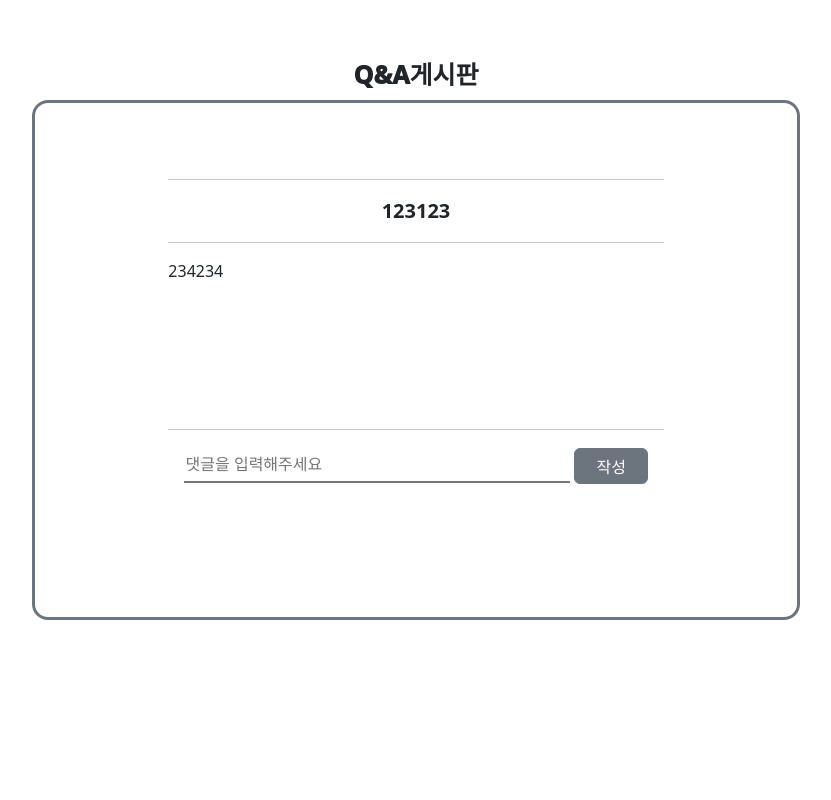
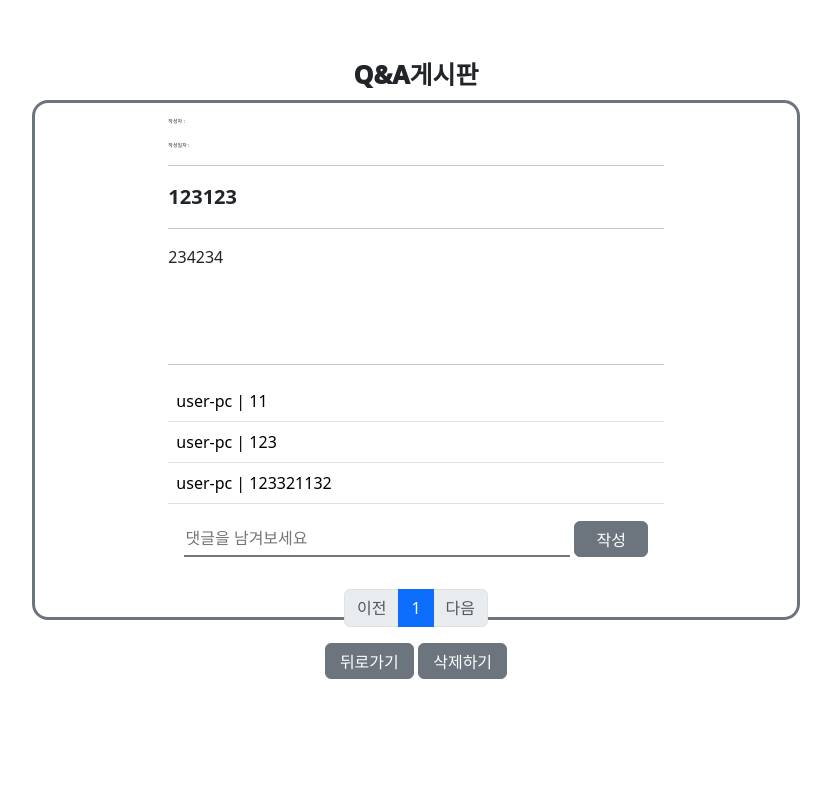
Before and after one commit to minkkp/project, a Django app: page /board/detail/2 in a window 1280 px wide. Shown: the part 62-862 px from the top of the page, without its empty margins (224-1055 px from the left). Run offline with Django 3.2, Linux system fonts and the light colour scheme; data comes from the database, SQL or seed files in the repository; both versions use the stored data as it was after the commit; some libraries are stand-ins or nearby versions.

Commit message:
220413_01

```diff
--- a/board/admin.py
+++ b/board/admin.py
@@ -3,3 +3,5 @@
 # Register your models here.
 
 admin.site.register(Board)
+
+admin.site.register(Comment)
--- a/board/templates/board/detail.html
+++ b/board/templates/board/detail.html
@@ -7,15 +7,78 @@
     <p class="detail_label">Q&A게시판</p>
     <div class="border border-3 border-secondary rounded-4 detail_inner_1">
             <div class="detail_inner_2">
+                <p style="font-size:5px; text-align:left;">작성자 :</p>
+                <p style="font-size:5px; text-align:left;">작성일자 :</p>
+
                 <hr>
-                <p style="font-size:20px; font-weight:bold;">{{board.title}}</p>
+                <p style="text-align:left; font-size:20px; font-weight:bold;">{{board.title}}</p>
                 <hr>
-                <p style="text-align:left; height:30%">{{board.content}}</p>
+                <p style="text-align:left; height:20%">{{board.content}}</p>
                 <hr>
+
                 <div>
-                    <input type="text" class="detail_content" name="title" maxlength="20" required="" id="id_title" placeholder="댓글을 입력해주세요">
-                    <input type="submit" class="btn btn-secondary detail_button" value="작성"></button>
+                    <table class="table">
+                    <tbody>
+                    {% for commments in page_obj %}
+                        <tr>
+                            <td style="text-align:left">{{ commments.user}} | {{commments.content}}</td>
+
+                        </tr>
+                    {% endfor %}
+                    </tbody>
+                </table>
+                    <form action="{% url 'board:comment' board.pk %}" method="POST">
+                        {% csrf_token %}
+                        <input type="text" class="detail_content" name="content" maxlength="20" required="" id="id_title" placeholder="댓글을 남겨보세요">
+                        <input type="submit" class="btn btn-secondary detail_button" value="작성"></button>
+                    </form>
+                    <div id="paging">
+                        <ul class="pagination justify-content-center" style="margin-top: 2rem; display:flex;">
+                            <!-- 이전페이지 -->
+                            {% if page_obj.has_previous %}
+                            <li class="page-item">
+                                <a class="page-link" href="?&page={{ page_obj.previous_page_number }}">이전</a>
+                                <!-- href로 뎁스 설정 -->
+                            </li>
+                            {% else %}
+                            <li class="page-item disabled">
+                                <a class="page-link" tabindex="-1" aria-disabled="true" href="#">이전</a>
+                            </li>
+                            {% endif %}
+
+
+                            <!-- 페이지리스트 -->
+                            {% for page_number in page_obj.paginator.page_range %}
+                            {% if page_number == page_obj.number %}
+                            <li class="page-item active" aria-current="page">
+                                <a class="page-link" href="?&page={{ page_number }}">{{ page_number }}</a>
+                            </li>
+                            {% else %}
+                            <li class="page-item">
+                                <a class="page-link" href="?&page={{ page_number }}">{{ page_number }}</a>
+                            </li>
+                            {% endif %}
+                            {% endfor %}
+
+
+                            <!-- 다음페이지 -->
+                            {% if page_obj.has_next %}
+                            <li class="page-item">
+                                <a class="page-link" href="?&page={{ page_obj.next_page_number }}">다음</a>
+                            </li>
+                            {% else %}
+                            <li class="page-item disabled">
+                                <a class="page-link" tabindex="-1" aria-disabled="true" href="#">다음</a>
+                            </li>
+                            {% endif %}
+                        </ul>
+
+                    </div>
+
+
                 </div>
+                <button style="width:18%" type="button" class="btn btn-secondary detail_button" onclick="location.href='javascript:window.history.back();'">뒤로가기</button>
+                <button style="width:18%" type="button" class="btn btn-secondary detail_button" onclick="location.href='javascript:window.history.back();'">삭제하기</button>
             </div>
     </div>
 </div>
--- a/board/urls.py
+++ b/board/urls.py
@@ -6,5 +6,6 @@
     path('index/', views.index,name='index'),
     path('post/', views.post,name='post'),
     path('detail/<int:pk>', views.detail,name='detail'),
+    path('comment/<int:pk>', views.comment,name='comment'),
     path('update/', views.update,name='update'),
 ]
--- a/board/views.py
+++ b/board/views.py
@@ -1,4 +1,4 @@
-from django.shortcuts import render,redirect
+from django.shortcuts import render,redirect,get_object_or_404
 from django.core.paginator import Paginator
 from .models import *
 from .forms import *
@@ -32,8 +32,27 @@
 
 def detail(request,pk):
     board = Board.objects.get(id=pk)
-    context = {'board':board}
+    comments = Comment.objects.filter(board=pk)
+    page = request.GET.get('page','1')
+    paginator = Paginator(comments,'3')
+    context = {'board':board,
+               'page_obj':paginator.page(page)}
+
     return render(request,'board/detail.html',context)
+
+def comment(request,pk):
+    # if request.user.is_authenticated:
+    board = get_object_or_404(Board, pk=pk)
+    content = request.POST['content']
+    comment = Comment(
+            user = request.user,
+            content = content,
+            board = board,
+    )
+    comment.save()
+    return redirect('board:detail',pk)
+
+    # return redirect('accounts:login')
 
 def update(request):
     pass
--- a/static/css/detail.css
+++ b/static/css/detail.css
@@ -29,7 +29,7 @@
   }
 
 .detail_inner_2 {
-    margin-top: 10%;
+    margin-top: 2%;
     margin-left: auto;
     margin-right: auto;
     width: 65%;
--- a/static/css/post.css
+++ b/static/css/post.css
@@ -29,7 +29,7 @@
   }
 
 .post_inner_2 {
-    margin-top: 10%;
+    margin-top: 7%;
     margin-left: auto;
     margin-right: auto;
     width: 80%;
```
Also changed, not shown: board/migrations/0002_comment.py (added), db.sqlite3.
